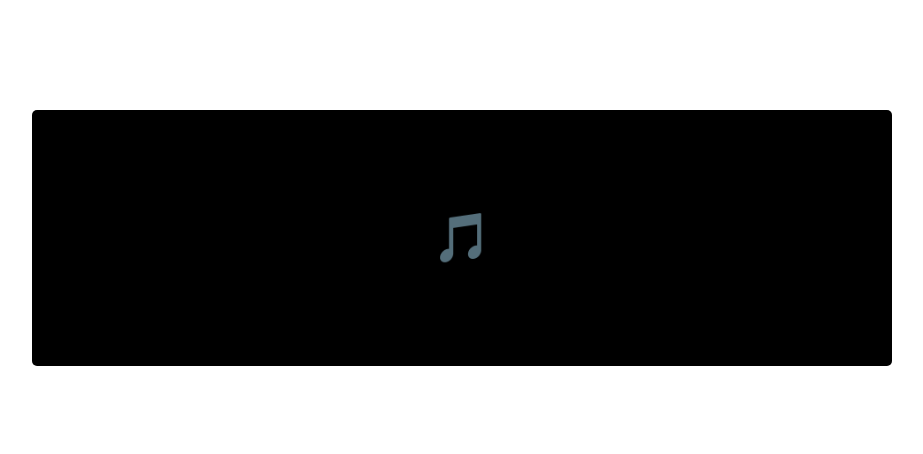
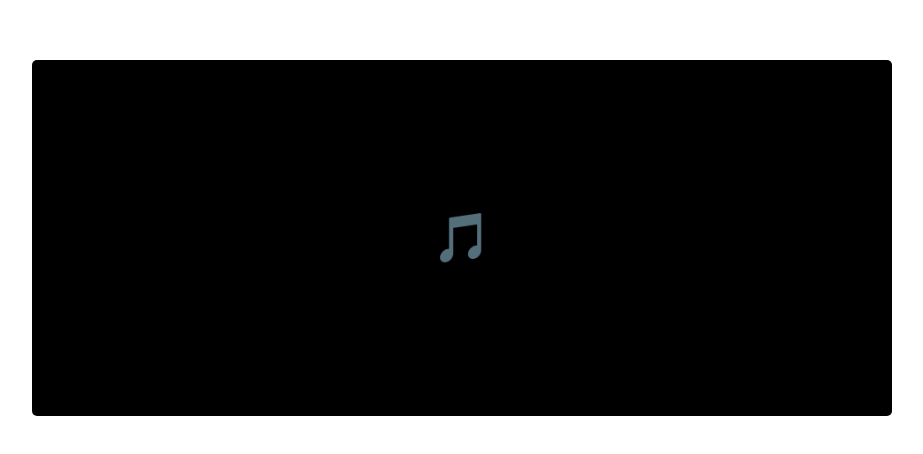
Before and after one commit to famemark228/bueno, a plain HTML site: page index.html in a window 1280 px wide. Shown: the part 162-616 px from the top of the page, without its empty margins (178-1101 px from the left). Drawn offline with Linux system fonts and the light colour scheme.

Commit message:
Update index.html

```diff
--- a/index.html
+++ b/index.html
@@ -15,7 +15,7 @@
       }
       #playButton {
           font-size: 48px;
-          padding: 100px 400px;
+          padding: 150px 400px;
           cursor: pointer;
           background-color: black; /* Изменен цвет кнопки на черный */
           color: white;
```
